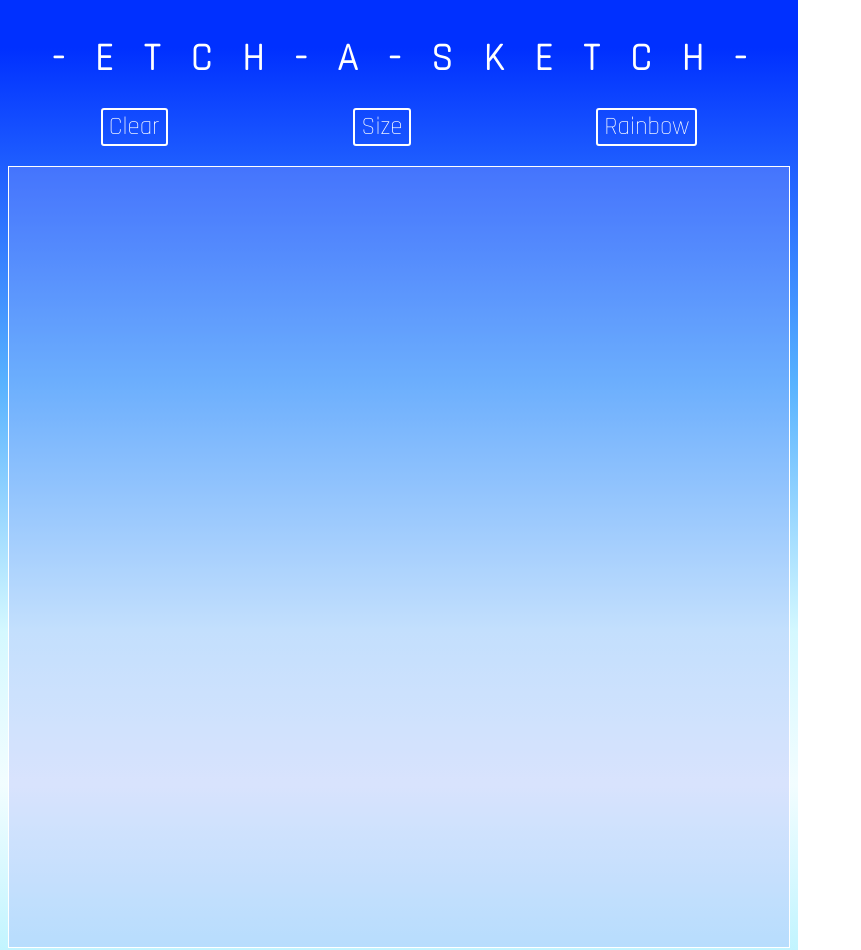
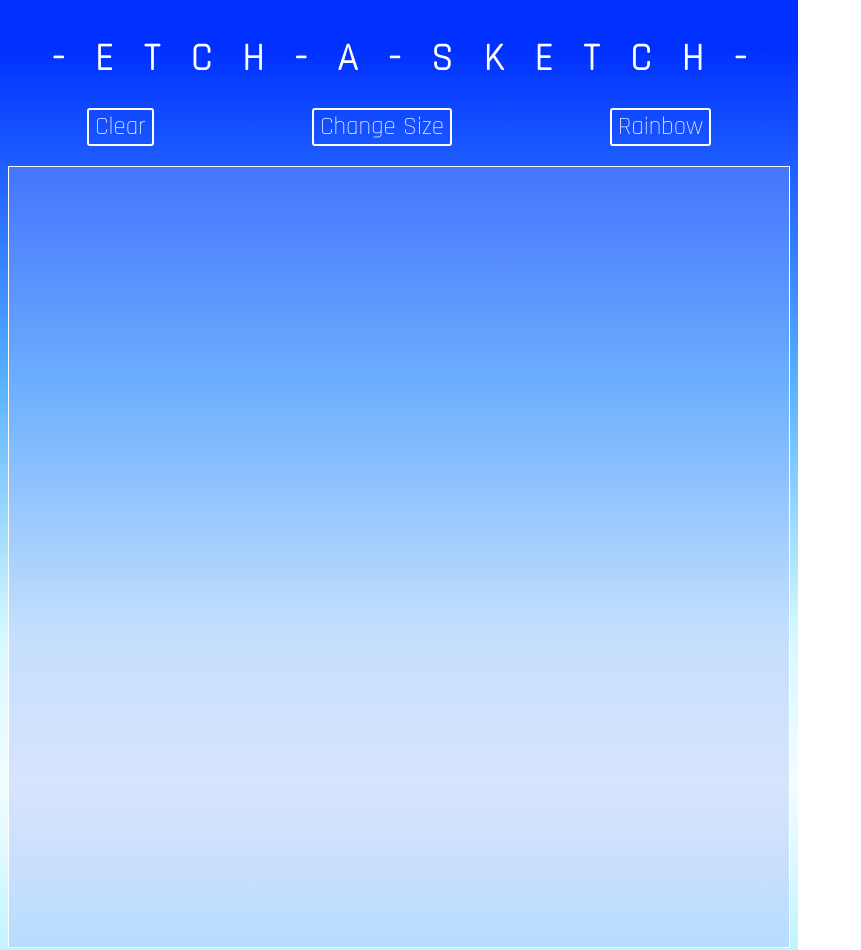
Before and after one commit to JCarlosLucio/etch-a-sketch, a plain HTML site: page index.html in a window 1280 px wide. Shown: the top 950 px of the page, without its empty margins (0-861 px from the left). Drawn offline with Linux system fonts and the light colour scheme.

Commit message:
minor change

```diff
--- a/index.html
+++ b/index.html
@@ -13,7 +13,7 @@
         <h1>-ETCH-A-SKETCH-</h1>
         <div class="buttons">
             <button id="clearBtn">Clear</button>
-            <button id="sizeBtn">Size</button>
+            <button id="sizeBtn">Change Size</button>
             <button id="colorBtn">Black</button>
         </div>
         <div id="content"></div>
```
